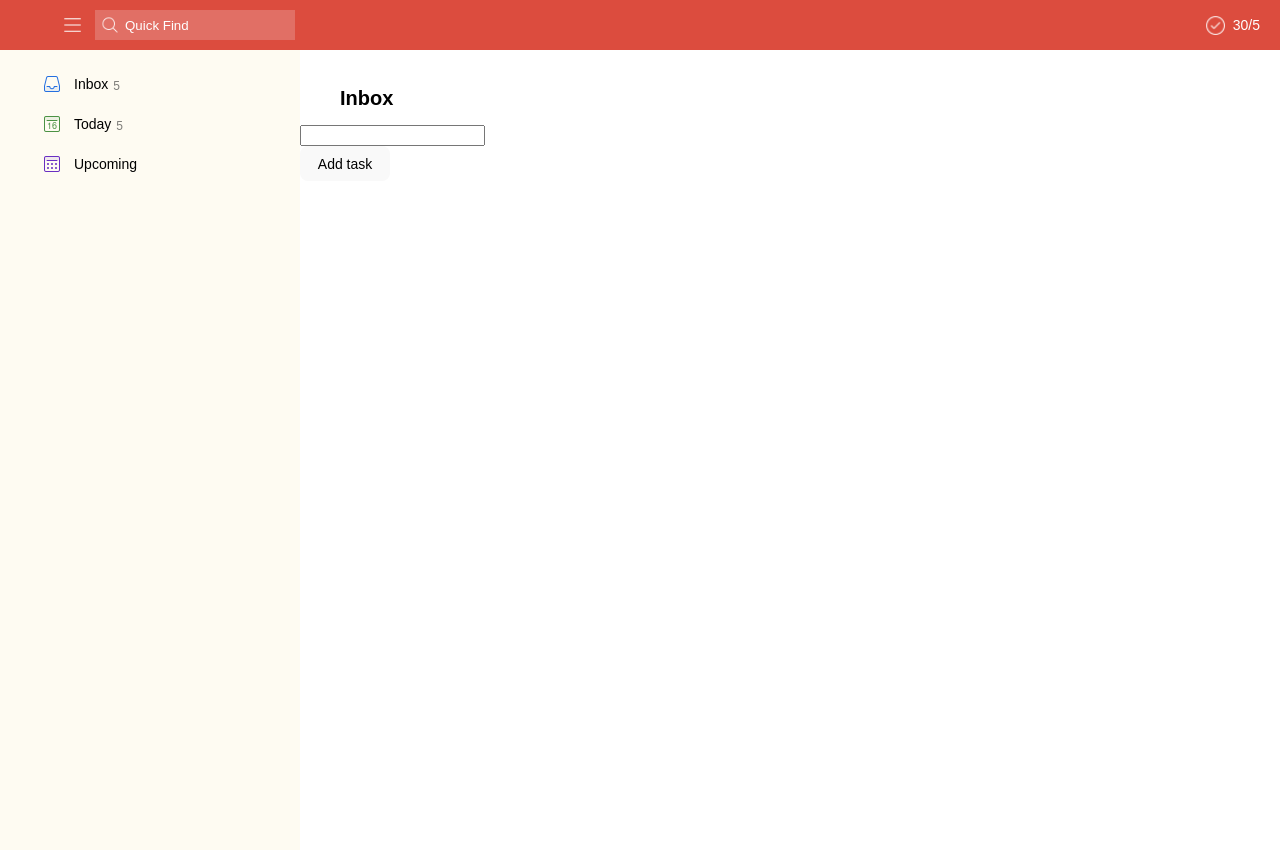
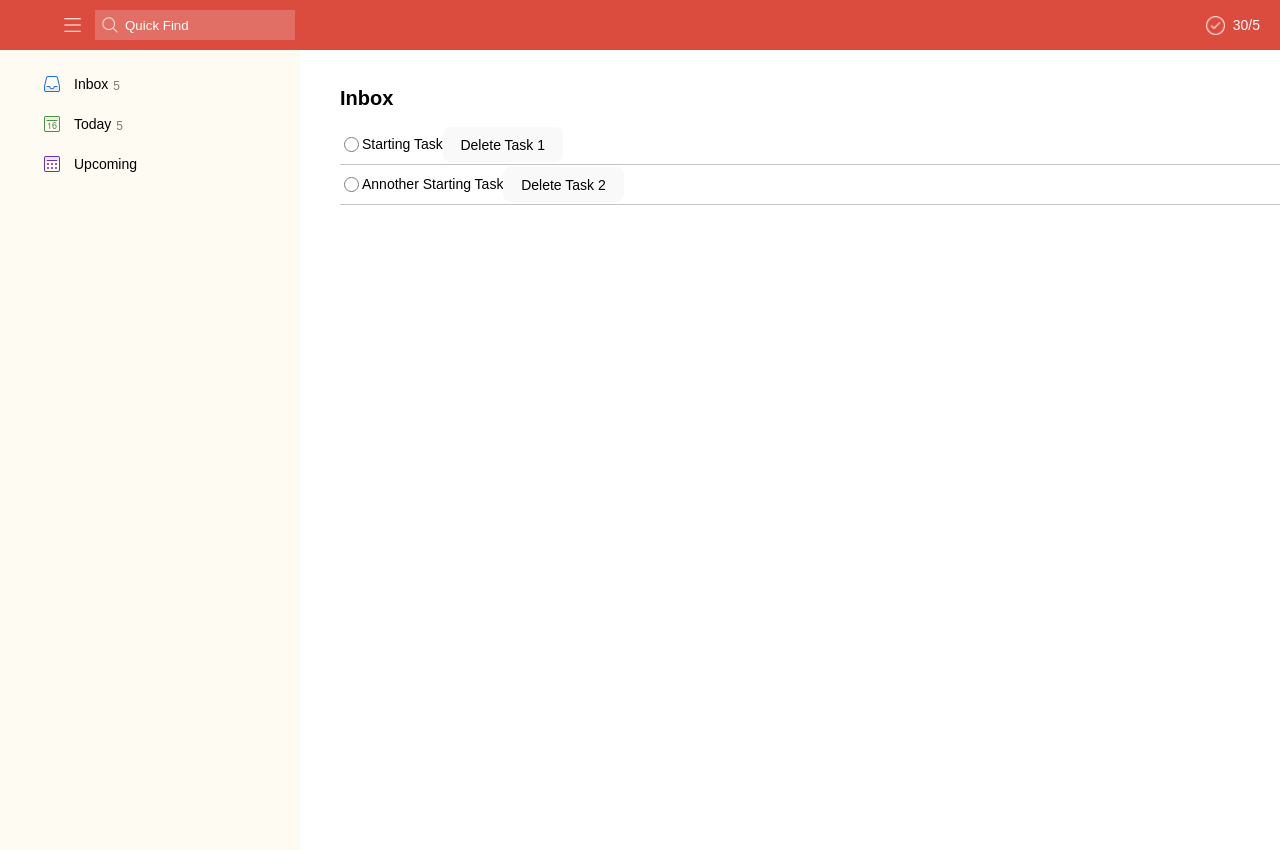
Before and after one commit to UCB-INFO-FRONTEND-WEBARCH/assignment-2-GoldPapaya, a React (Vite) app: page / in a window 1280 px wide. Shown: the top 850 px of the page. Built offline with nearby package versions, Linux system fonts and the light colour scheme.

Commit message:
migrated app.jsx logic to task list and task item components

```diff
--- a/src/App.jsx
+++ b/src/App.jsx
@@ -1,25 +1,34 @@
 import { useState } from "react";
-import reactLogo from "./assets/react.svg";
-import viteLogo from "/vite.svg";
 import "./App.css";
 import TaskList from "./components/TaskList";
-import TaskItem from "./components/TaskItem";
+import TaskForm from "./components/TaskForm";
 
 function App() {
-  const [tasks, setTasks] = useState([]);
-  const [text, setText] = useState('');
+  const startingTasks = [
+    {
+      id: 1,
+      text: 'Starting Task',
+      completed: false,
+    },
+    {
+      id: 2,
+      text: 'Annother Starting Task',
+      completed: true,
+    },
+  ]
 
-  function handleClick() {
-    if (text != '') {
-      setTasks([...tasks, text]);
-      setText(''); // remove text in textbox
-    } else {
-      console.log('Empty text entry')
-    }
+  const [tasks, setTasks] = useState(startingTasks);
+
+  const addTask = (text) => {
+
   }
 
-  function handleTextChange(e) {
-    setText(e.target.value);
+  const toggleTask = () => {
+
+  }
+
+  const deleteTask = () => {
+
   }
 
   return (
@@ -65,29 +74,16 @@ function App() {
 
         <section id="content">
           <h1>Inbox</h1>
-          <form>
-            <input
-              type="text"
-              placeholder="Add a task"
-              value={text}
-              onChange={handleTextChange}
-            />
-          </form>
-          <button onClick={handleClick}>Add task</button>
-          <ul class="task-list">
-            {tasks.map((task, index) => (
-              <li key={index} class="task-item">
-                <input
-                  type="checkbox"
-                  id={`task-${index}`}
-                  class="task-checkbox"
-                />
-                <label for={`task-${index}`} className="class-name">
-                  {task}
-                </label>
-              </li>
-            ))}
-          </ul>
+          {/*TODO: implement TaskForm, TaskList (and TaskItem) render fine*/}
+          {/*Also the functions calls work but they need to be finished */}
+          <TaskForm
+          onAdd={addTask}
+          />
+          <TaskList
+          tasks={tasks}
+          onToggle={toggleTask}
+          onDelete={deleteTask}
+          />
         </section>
       </main>
     </div>
--- a/src/components/TaskItem.jsx
+++ b/src/components/TaskItem.jsx
@@ -1,9 +1,24 @@
-function TaskItem() {
-    return (
-        <div>
-            <p>im a task item.</p>
-        </div>
-    )
+function TaskItem({ task, onToggle, onDelete }) {
+  return (
+    <li className="task-item">
+      <input
+        type="checkbox"
+        id={`task-${task.id}`}
+        className="task-checkbox"
+        checked={!!task.completed}
+        onChange={() => onToggle(task.id)}
+      />
+      <label htmlFor={`task-${task.id}`} className="task-label">
+        {task.text}
+      </label>
+      <button
+        type="button"
+        onClick={() => onDelete(task.id)}
+      >
+        Delete Task {task.id}
+      </button>
+    </li>
+  );
 }
 
-export default TaskItem
+export default TaskItem;
--- a/src/components/TaskList.jsx
+++ b/src/components/TaskList.jsx
@@ -1,9 +1,18 @@
-function TaskList(props) {
-    return (
-        <div className="tasklist">
-            <h2>My First Component</h2>
-        </div>
-    )
+import TaskItem from "./TaskItem";
+
+function TaskList({ tasks, onToggle, onDelete }) {
+  return (
+    <ul className="task-list">
+      {tasks.map((task) => (
+        <TaskItem
+          key={task.id}
+          task={task}
+          onToggle={onToggle}
+          onDelete={onDelete}
+        />
+      ))}
+    </ul>
+  );
 }
 
-export default TaskList
+export default TaskList;
```
Also changed, not shown: src/components/TaskForm.jsx (+7 -0 lines).
